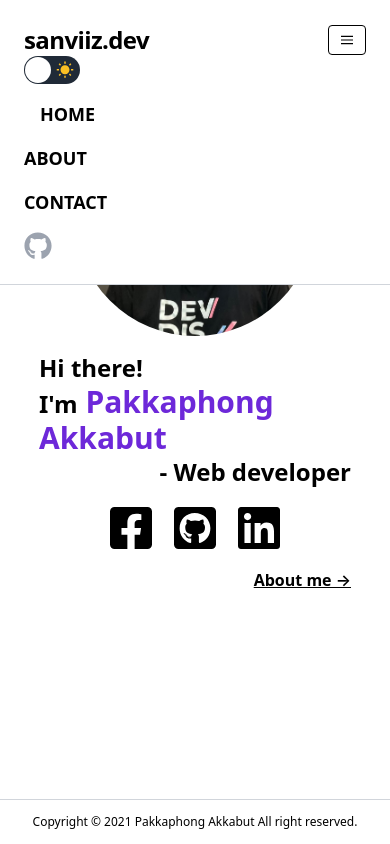
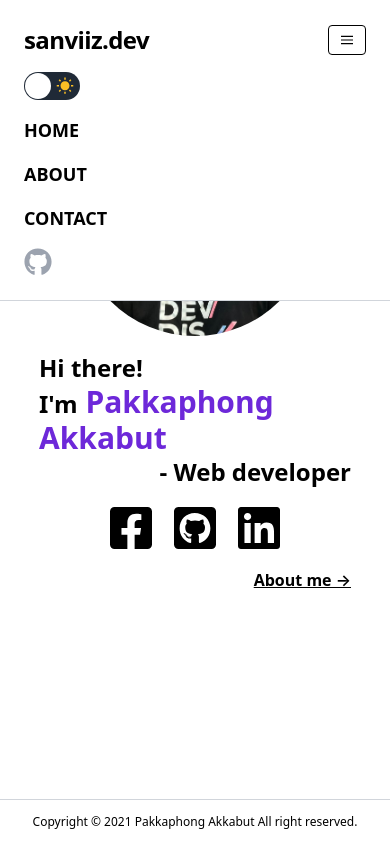
Before and after one commit to sanviiz/sanviiz.dev, a Next.js app: page / in a window 390 px wide. Both pictures are taken after a click on the button 347 px from the left and 40 px from the top of the page. Built offline with nearby package versions, Linux system fonts and the light colour scheme.

Commit message:
Adding dark mode - Fixed navbar style

```diff
--- a/components/navbar.js
+++ b/components/navbar.js
@@ -78,11 +78,11 @@ export default function Navbar() {
         </button>
       </div>
       <div
-        className={`w-full block flex-grow lg:flex lg:items-center lg:w-auto lg:text-right ${toggleHidden} dark:text-white transition-all`}
+        className={`w-full block flex-grow lg:flex lg:items-center lg:w-auto lg:text-right ${toggleHidden} dark:text-white`}
       >
         <div className="text-lg font-semibold lg:flex-grow">
           <Switch
-            className="align-top"
+            className="align-top mr-4 lg:mt-0 mt-4"
             onColor="#202a37"
             offColor="#202a37"
             uncheckedIcon={
@@ -96,7 +96,7 @@ export default function Navbar() {
           <Link href={ROUTES.HOME}>
             <a
               href="#"
-              className="block mt-4 lg:inline-block lg:mt-0 hover:text-purple-700 dark:hover:text-green-500 transition-all mx-4"
+              className="block mt-4 lg:inline-block lg:mt-0 hover:text-purple-700 dark:hover:text-green-500 transition-all mr-4"
               onClick={handlerLinkClick}
             >
               {_.NAVBAR_HOME_LINK_TITLE}
--- a/pages/index.js
+++ b/pages/index.js
@@ -129,7 +129,7 @@ export default function Home() {
               onClick={() => router.push(_.LINKEDIN)}
             />
           </div>
-          <div className="w-4/5 text-right mt-4 xl:mb-0 mb-20 dark:text-white transition-all">
+          <div className="w-4/5 text-right mt-4 xl:mb-0 mb-20 dark:text-white">
             <Link href={ROUTES.ABOUT}>
               <a
                 href="#"
```
